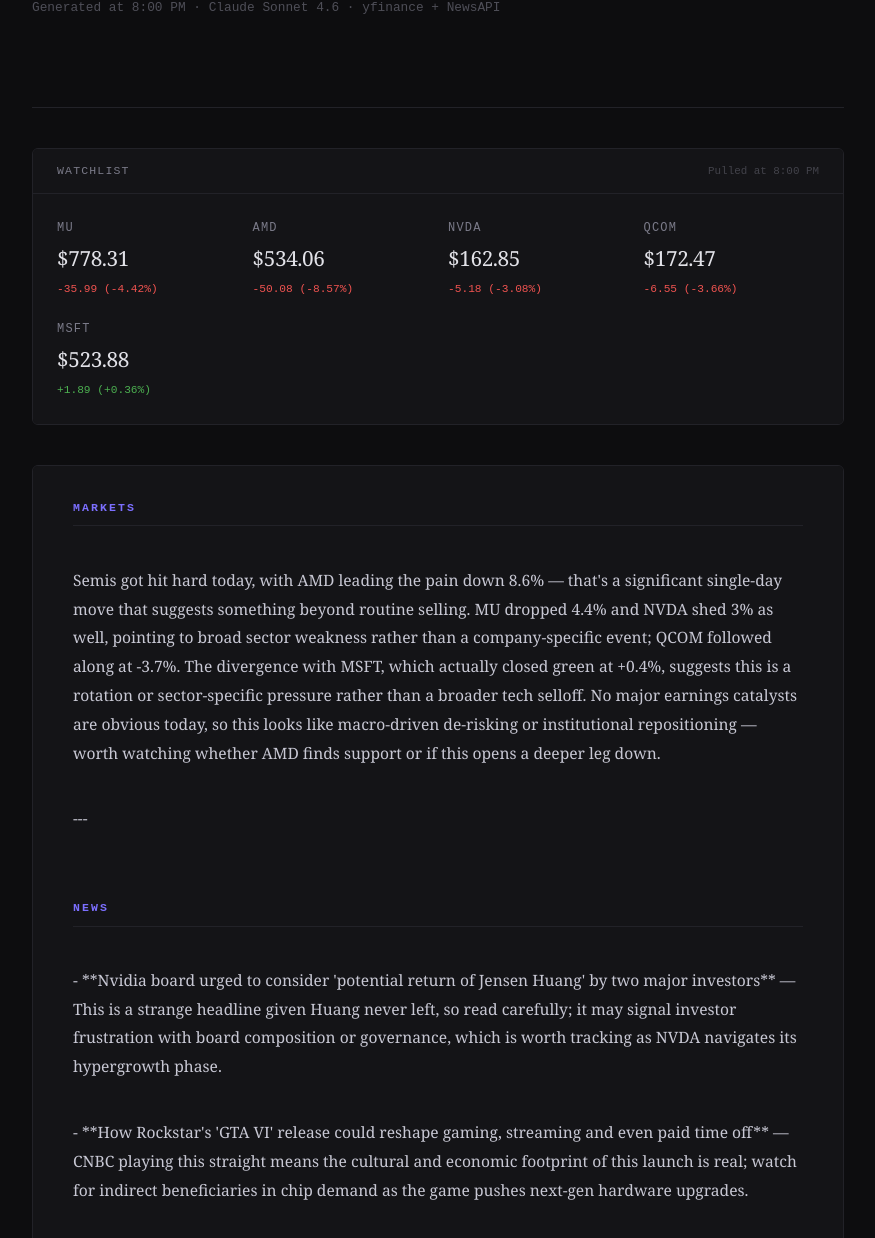
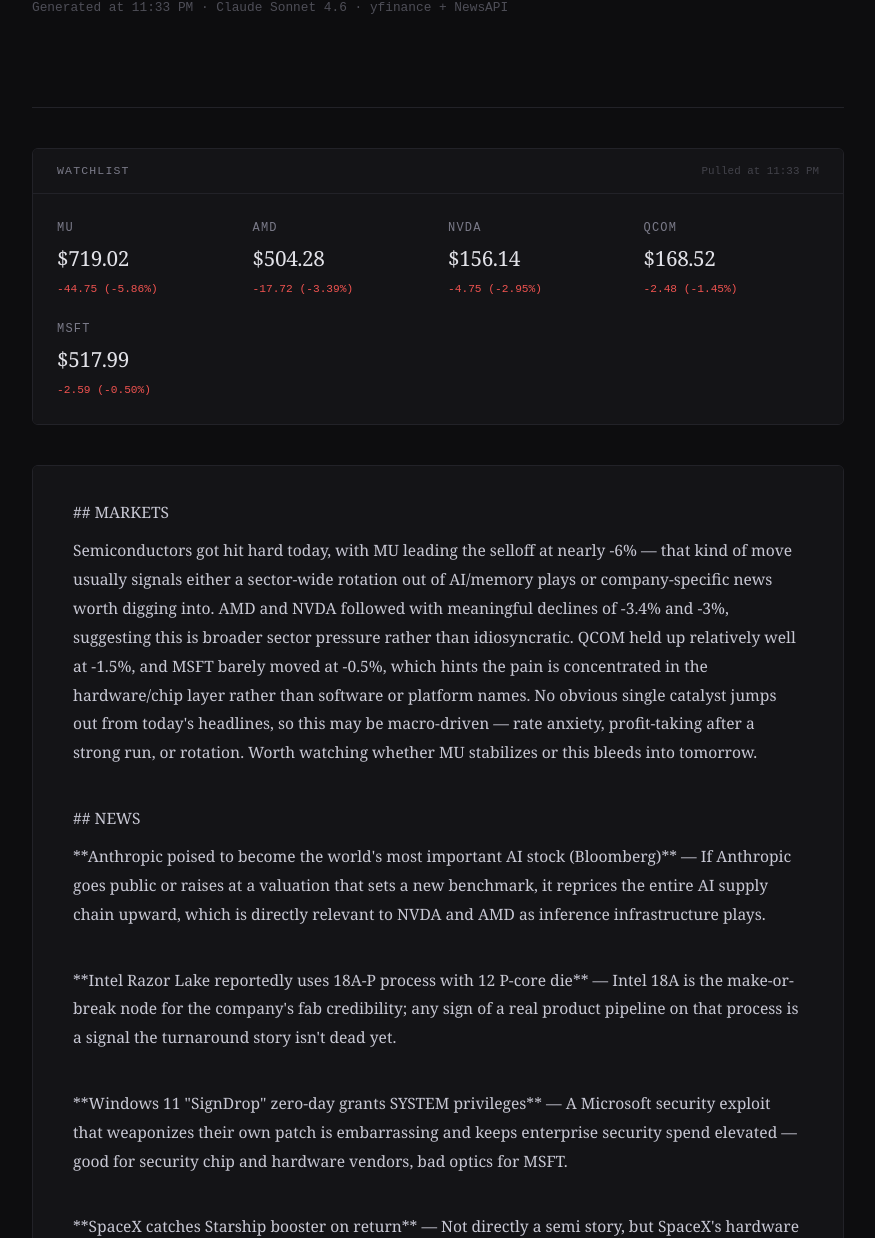
Before and after one commit to MTartificial/artificialintellectual.ai, a plain HTML site: page morning-brief/output/latest.html in a window 1280 px wide. Shown: the part 206-1444 px from the top of the page, without its empty margins (202-1077 px from the left). Drawn offline with Linux system fonts and the light colour scheme.

Commit message:
Automated morning brief - 2026-11-16

```diff
--- a/morning-brief/output/latest.html
+++ b/morning-brief/output/latest.html
@@ -3,7 +3,7 @@
 <head>
   <meta charset="UTF-8" />
   <meta name="viewport" content="width=device-width, initial-scale=1.0" />
-  <title>Morning Brief — Sunday, November 15, 2026</title>
+  <title>Morning Brief — Monday, November 16, 2026</title>
   <style>
     *, *::before, *::after { box-sizing: border-box; margin: 0; padding: 0; }
 
@@ -255,8 +255,8 @@
   <div class="container">
     <div class="page-header">
       <span class="page-label">Experiment #002 — Morning Brief</span>
-      <h1 class="page-title">Sunday, November 15, 2026</h1>
-      <span class="page-date">Generated at 8:00 PM · Claude Sonnet 4.6 · yfinance + NewsAPI</span>
+      <h1 class="page-title">Monday, November 16, 2026</h1>
+      <span class="page-date">Generated at 11:33 PM · Claude Sonnet 4.6 · yfinance + NewsAPI</span>
     </div>
 
     <div class="section-divider"></div>
@@ -264,55 +264,51 @@
     <div class="market-strip">
       <div class="market-strip-header">
         <span class="market-strip-title">Watchlist</span>
-        <span class="market-strip-time">Pulled at 8:00 PM</span>
+        <span class="market-strip-time">Pulled at 11:33 PM</span>
       </div>
       <div class="market-strip-body">
 
         <div class="ticker-item">
           <span class="ticker-symbol">MU</span>
-          <span class="ticker-price">$778.31</span>
-          <span class="ticker-change" style="color:#ef5350; opacity:1;">-35.99 (-4.42%)</span>
+          <span class="ticker-price">$719.02</span>
+          <span class="ticker-change" style="color:#ef5350; opacity:1;">-44.75 (-5.86%)</span>
         </div>
         <div class="ticker-item">
           <span class="ticker-symbol">AMD</span>
-          <span class="ticker-price">$534.06</span>
-          <span class="ticker-change" style="color:#ef5350; opacity:1;">-50.08 (-8.57%)</span>
+          <span class="ticker-price">$504.28</span>
+          <span class="ticker-change" style="color:#ef5350; opacity:1;">-17.72 (-3.39%)</span>
         </div>
         <div class="ticker-item">
           <span class="ticker-symbol">NVDA</span>
-          <span class="ticker-price">$162.85</span>
-          <span class="ticker-change" style="color:#ef5350; opacity:1;">-5.18 (-3.08%)</span>
+          <span class="ticker-price">$156.14</span>
+          <span class="ticker-change" style="color:#ef5350; opacity:1;">-4.75 (-2.95%)</span>
         </div>
         <div class="ticker-item">
           <span class="ticker-symbol">QCOM</span>
-          <span class="ticker-price">$172.47</span>
-          <span class="ticker-change" style="color:#ef5350; opacity:1;">-6.55 (-3.66%)</span>
+          <span class="ticker-price">$168.52</span>
+          <span class="ticker-change" style="color:#ef5350; opacity:1;">-2.48 (-1.45%)</span>
         </div>
         <div class="ticker-item">
           <span class="ticker-symbol">MSFT</span>
-          <span class="ticker-price">$523.88</span>
-          <span class="ticker-change" style="color:#4caf50; opacity:1;">+1.89 (+0.36%)</span>
+          <span class="ticker-price">$517.99</span>
+          <span class="ticker-change" style="color:#ef5350; opacity:1;">-2.59 (-0.50%)</span>
         </div>
       </div>
     </div>
 
     <div class="brief-body">
       <div class="brief-body-inner">
-        <h3 class="brief-section-heading">MARKETS</h3>
+        <p>## MARKETS</p>
+<p>Semiconductors got hit hard today, with MU leading the selloff at nearly -6% — that kind of move usually signals either a sector-wide rotation out of AI/memory plays or company-specific news worth digging into. AMD and NVDA followed with meaningful declines of -3.4% and -3%, suggesting this is broader sector pressure rather than idiosyncratic. QCOM held up relatively well at -1.5%, and MSFT barely moved at -0.5%, which hints the pain is concentrated in the hardware/chip layer rather than software or platform names. No obvious single catalyst jumps out from today's headlines, so this may be macro-driven — rate anxiety, profit-taking after a strong run, or rotation. Worth watching whether MU stabilizes or this bleeds into tomorrow.</p>
 <br>
-<p>Semis got hit hard today, with AMD leading the pain down 8.6% — that's a significant single-day move that suggests something beyond routine selling. MU dropped 4.4% and NVDA shed 3% as well, pointing to broad sector weakness rather than a company-specific event; QCOM followed along at -3.7%. The divergence with MSFT, which actually closed green at +0.4%, suggests this is a rotation or sector-specific pressure rather than a broader tech selloff. No major earnings catalysts are obvious today, so this looks like macro-driven de-risking or institutional repositioning — worth watching whether AMD finds support or if this opens a deeper leg down.</p>
+<p>## NEWS</p>
+<p>**Anthropic poised to become the world's most important AI stock (Bloomberg)** — If Anthropic goes public or raises at a valuation that sets a new benchmark, it reprices the entire AI supply chain upward, which is directly relevant to NVDA and AMD as inference infrastructure plays.</p>
 <br>
-<p>---</p>
+<p>**Intel Razor Lake reportedly uses 18A-P process with 12 P-core die** — Intel 18A is the make-or-break node for the company's fab credibility; any sign of a real product pipeline on that process is a signal the turnaround story isn't dead yet.</p>
 <br>
-<h3 class="brief-section-heading">NEWS</h3>
+<p>**Windows 11 "SignDrop" zero-day grants SYSTEM privileges** — A Microsoft security exploit that weaponizes their own patch is embarrassing and keeps enterprise security spend elevated — good for security chip and hardware vendors, bad optics for MSFT.</p>
 <br>
-<p>- **Nvidia board urged to consider 'potential return of Jensen Huang' by two major investors** — This is a strange headline given Huang never left, so read carefully; it may signal investor frustration with board composition or governance, which is worth tracking as NVDA navigates its hypergrowth phase.</p>
-<br>
-<p>- **How Rockstar's 'GTA VI' release could reshape gaming, streaming and even paid time off** — CNBC playing this straight means the cultural and economic footprint of this launch is real; watch for indirect beneficiaries in chip demand as the game pushes next-gen hardware upgrades.</p>
-<br>
-<p>- **Apple users are about to lose something they've had for 28 years** — Vague headline but Apple platform shifts matter for the semiconductor supply chain, particularly anyone exposed to Apple's component ecosystem.</p>
-<br>
-<p>- **Trump, Putin and Xi Jinping expected to meet in first-ever trilateral** — Geopolitically this is the biggest macro wildcard on the board; any thaw — or escalation — in US-China relations directly moves the needle on semiconductor export controls and the entire sector's risk profile.</p>
+<p>**SpaceX catches Starship booster on return** — Not directly a semi story, but SpaceX's hardware velocity drives serious demand for advanced chips in guidance, compute, and manufacturing automation — another quiet tailwind for the sector.</p>
 
       </div>
       <div class="brief-footer">AI-generated summary · Not financial advice · Data via yfinance and NewsAPI</div>
```
